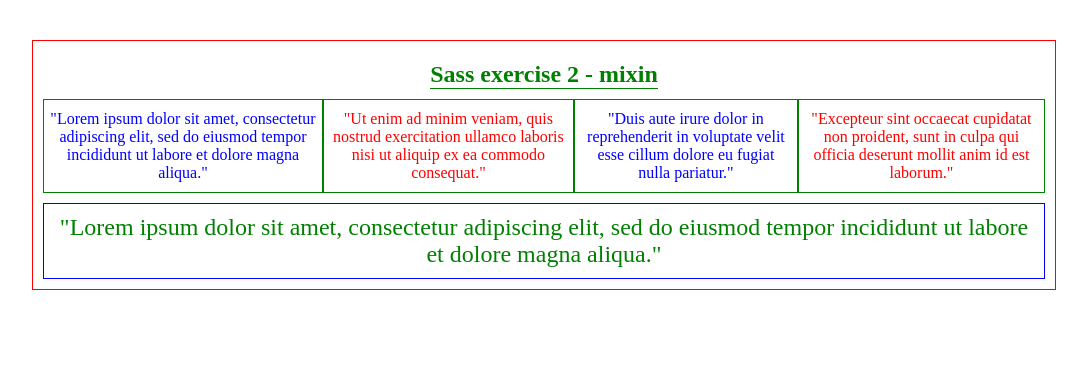
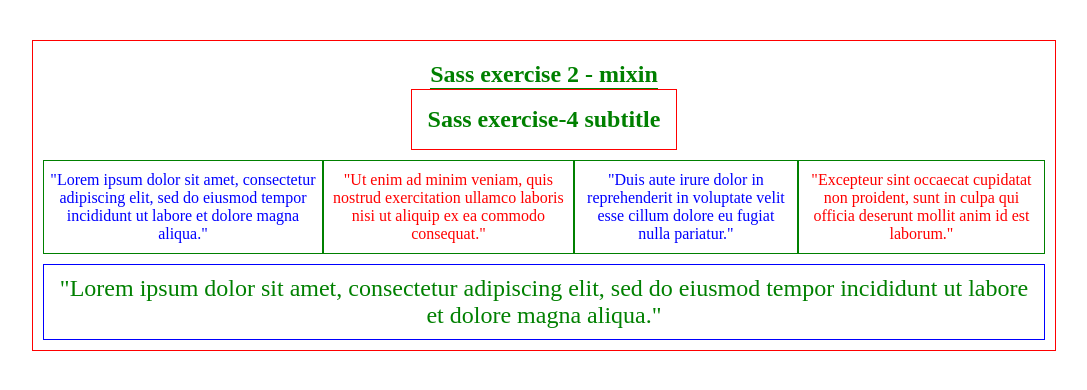
Before and after one commit to OLUWAFERANMIJOHNO/sass_selectors_extend, a plain HTML site: page index.html in a window 1280 px wide. Shown: the whole page, without its empty margins (96-1183 px from the left). Drawn offline with Linux system fonts and the light colour scheme.

Commit message:
add exercise

```diff
--- a/index.html
+++ b/index.html
@@ -10,6 +10,7 @@
     <body>
         <div>
             <h1>Sass exercise 2 - mixin</h1>
+            <h2>Sass exercise-4 subtitle</h2>
             <section class="section1">
                 <article>
                     <p>"Lorem ipsum dolor sit amet, consectetur adipiscing elit, sed do eiusmod tempor incididunt ut labore et dolore magna aliqua."</p>
--- a/style.scss
+++ b/style.scss
@@ -52,6 +52,11 @@
         @include article-card(green, green, 1.5rem);
         width: fit-content;
     }
+    h2{
+        @extend h1;
+        border: 1px solid red;
+        padding: 1rem;
+    }
 
     .section2{
         border: 1px solid;
```
Also changed, not shown: style.css, 1 other file.
